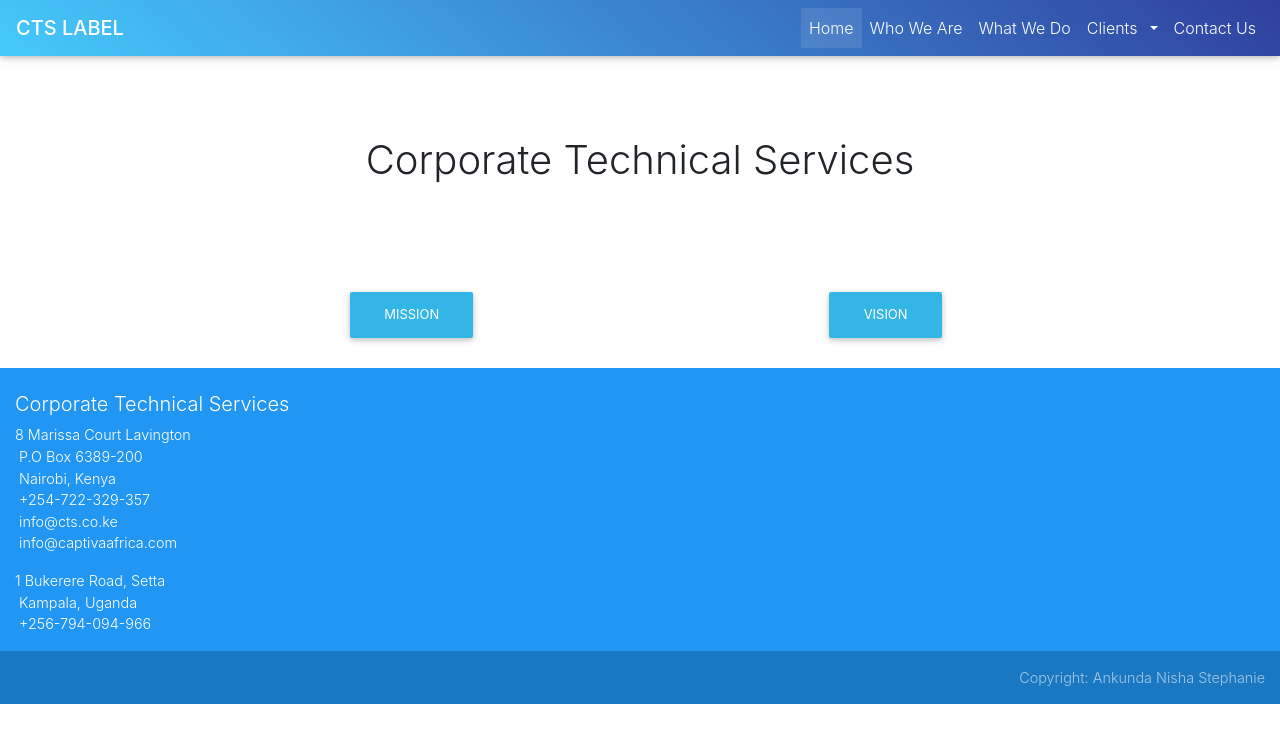
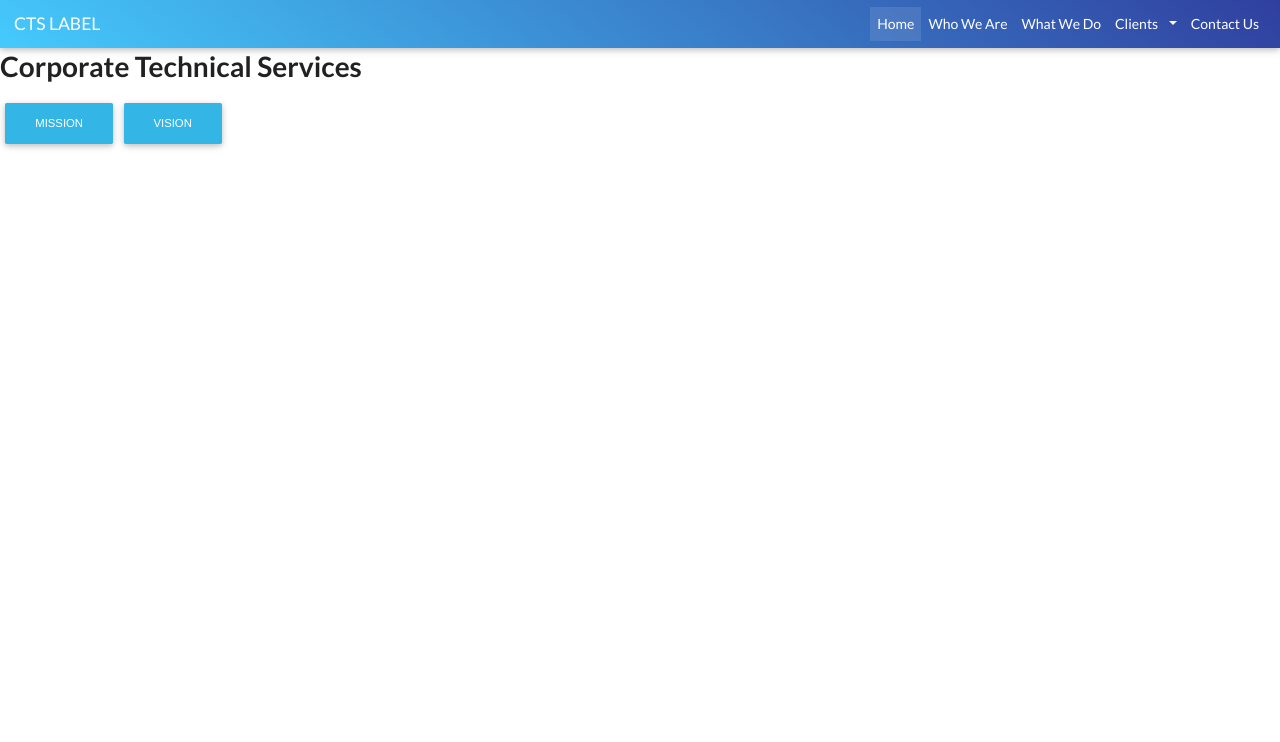
Before and after one commit to ankundn/CTL, a React (Create React App) app: page / in a window 1280 px wide. Shown: the top 742 px of the page. Built offline with nearby package versions, Linux system fonts and the light colour scheme.

Commit message:
imported semantic ui react

```diff
--- a/src/index.css
+++ b/src/index.css
@@ -37,12 +37,37 @@ code {
   font-style: "bold";
 }
 
-.heading {
-  text-align: center;
-  margin-top: 80px;
+.homeheading{
+  margin-top: 15%;
+  margin-bottom: 0;
+  margin-left: 10%;
+  font-size: 36px;
+  font-weight: bold;
+
+
+  @media (min-width: 480px) {
+    font-size: 48px;
+  }
+
+  @media (min-width: 768px) {
+    font-size: 72px;
+  }
 }
 
-.btn-info {
-  margin-left: 350px;
-  margin-top: 100px;
+
+.homebutton {
+
+  padding: 8px 12px;
+  font-size: 16px;
+  font-weight: 700;
+  text-decoration: none;
+  text-transform: uppercase;
+  color:blue;
+  background: transparent;
+  border: 2px solid;
+  cursor: pointer;
+  transition: color 0.25s ease-in-out;
+  margin-left: 10%;
+  margin-top: 50px;
+
 }
--- a/src/index.js
+++ b/src/index.js
@@ -5,20 +5,18 @@ import "bootstrap-css-only/css/bootstrap.min.css";
 import "mdbreact/dist/css/mdb.css";
 import { Route, BrowserRouter as Router, Switch } from "react-router-dom";
 import "./index.css";
-// import withSplashScreen from "./components/withSplashScreen";
+import 'semantic-ui-css/semantic.min.css'
 import Home from "./components/Home";
 import About from "./components/About";
 import Service from "./components/Service";
 import Contact from "./components/Contact";
 import NotFound from "./components/NotFound";
 import Header from "./components/Header";
-import Footer from "./components/Footer";
 
 const routing = (
   <Router>
     <div>
-      <Header />
-
+    <Header />
       <Switch>
         <Route exact path="/" component={Home} />
         <Route path="/about" component={About} />
@@ -26,10 +24,9 @@ const routing = (
         <Route path="/contact" component={Contact} />
         <Route component={NotFound} />
       </Switch>
-      <Footer />
     </div>
+  </Router>
 
-  </Router>
 );
 
 ReactDOM.render(routing, document.getElementById("root"));
```
